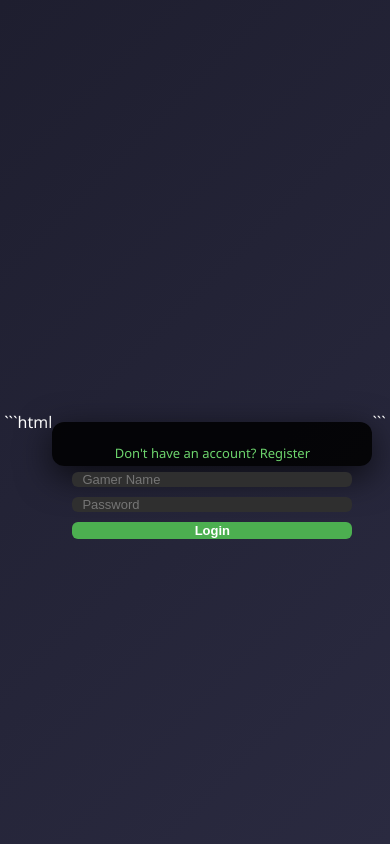
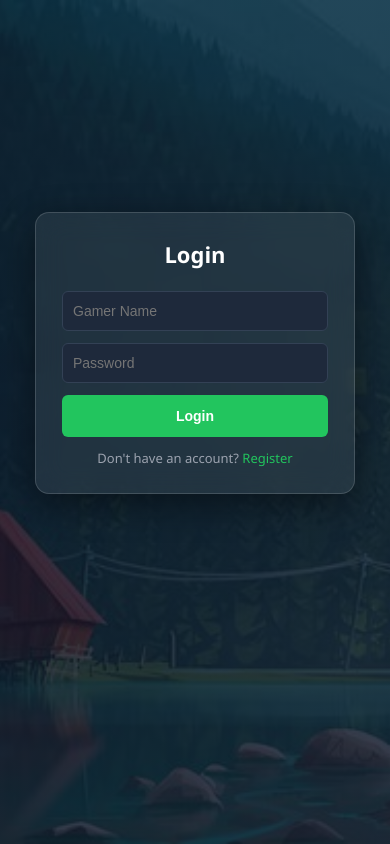
Before and after one commit to CodesCraft-404/Arcadify, a Django app: page / in a window 390 px wide. Run offline with Django 5.2, Linux system fonts and the light colour scheme.

Commit message:
Phone login and register UI2.4

````diff
--- a/accounts/templates/accounts/login_registration.html
+++ b/accounts/templates/accounts/login_registration.html
@@ -1,105 +1,138 @@
-```html
+{% load static %}
 <!DOCTYPE html>
 <html lang="en">
 <head>
 <meta charset="UTF-8">
 
-<meta name="viewport" content="width=device-width, initial-scale=1, maximum-scale=1">
+<meta name="viewport" content="width=device-width, initial-scale=1">
 
-<meta name="mobile-web-app-capable" content="yes">
-<meta name="apple-mobile-web-app-capable" content="yes">
-<meta name="apple-mobile-web-app-status-bar-style" content="black-translucent">
-<meta name="theme-color" content="#000000">
-
-<title>Login / Registration</title>
+<title>Arcade Login</title>
 
 <style>
 
-/* ----- BODY ----- */
+/* ---------- GLOBAL ---------- */
+
 body{
     margin:0;
     font-family:'Segoe UI',Tahoma,Geneva,Verdana,sans-serif;
-    background:linear-gradient(135deg,#1e1e2f,#2a2a40);
-    color:#fff;
+
+    background:
+        linear-gradient(rgba(15,23,42,0.75), rgba(15,23,42,0.85)),
+        url("{% static 'images/login_bg.jpg' %}");
+
+    background-size:cover;
+    background-position:center;
+    background-attachment:fixed;
+
     height:100vh;
+
     display:flex;
     justify-content:center;
     align-items:center;
-    overflow:hidden;
-    touch-action:manipulation;
+
+    color:white;
 }
 
-/* ----- CENTER CONTAINER ----- */
+/* ---------- CARD ---------- */
+
+/* ---------- CONTAINER ---------- */
+
 .container{
+    width:380px;
+    max-width:90%;
+    min-height:420px;
     position:relative;
-    width:100%;
-    max-width:380px;
 }
 
-/* ----- PANEL ----- */
+/* ---------- PANEL ---------- */
+
 .panel{
-    position:absolute;
-    inset:0;
 
-    padding:28px 24px;
+    padding:30px;
 
-    background:rgba(0,0,0,0.88);
-    border-radius:12px;
+    border-radius:14px;
 
-    box-shadow:0 10px 35px rgba(0,0,0,0.7);
+    background:rgba(255,255,255,0.08);
+
+    backdrop-filter:blur(14px);
+    -webkit-backdrop-filter:blur(14px);
+
+    border:1px solid rgba(255,255,255,0.15);
+
+    box-shadow:
+    0 10px 35px rgba(0,0,0,0.45);
 
     display:flex;
     flex-direction:column;
     gap:12px;
-
-    text-align:center;
-
-    opacity:0;
-    transform:scale(0.96);
-    pointer-events:none;
-
-    transition:all .35s ease;
+    display:none;
 }
 
-/* ACTIVE PANEL */
+.panel.active{
+    display:flex;
+}
+
+@keyframes panelFade{
+    from{
+        opacity:0;
+        transform:scale(.97);
+    }
+    to{
+        opacity:1;
+        transform:scale(1);
+    }
+}
+
+
 .panel.active{
     opacity:1;
     transform:scale(1);
     pointer-events:auto;
 }
 
-/* ----- INPUTS ----- */
+/* ---------- TITLE ---------- */
+
+.title{
+    font-size:22px;
+    font-weight:600;
+    text-align:center;
+    margin-bottom:10px;
+}
+
+/* ---------- INPUT ---------- */
+
 input{
     width:100%;
     height:40px;
-    padding:0 10px;
+
+    background:#1e293b;
+    border:1px solid #334155;
 
     border-radius:6px;
-    border:none;
 
-    background:#2f2f2f;
-    color:#fff;
+    padding:0 10px;
+    color:white;
 
     font-size:14px;
+
     box-sizing:border-box;
 }
 
 input:focus{
     outline:none;
-    background:#3a3a3a;
+    border-color:#22c55e;
 }
 
-/* ----- BUTTON ----- */
+/* ---------- BUTTON ---------- */
+
 button{
-    width:100%;
     height:42px;
-
     border:none;
     border-radius:6px;
 
-    background:#4caf50;
+    background:#22c55e;
+    color:white;
 
-    color:white;
     font-weight:600;
     font-size:14px;
 
@@ -107,53 +140,41 @@ button{
 }
 
 button:hover{
-    background:#43a047;
+    background:#16a34a;
 }
 
-/* ----- SWITCH ----- */
+/* ---------- SWITCH ---------- */
+
 .switch{
-    color:#6dd46d;
+    text-align:center;
     font-size:13px;
+    color:#9ca3af;
     cursor:pointer;
 }
 
-/* ----- ERROR ----- */
-.error{
-    color:#ff5b5b;
-    font-size:12px;
+.switch span{
+    color:#22c55e;
 }
 
-/* ----- MOBILE ----- */
-@media (max-width:600px){
+/* ---------- ERROR ---------- */
 
-    .container{
-        max-width:320px;
-    }
-
-    .panel{
-        padding:22px 20px;
-        gap:10px;
-    }
-
-    input{
-        height:36px;
-        font-size:13px;
-    }
-
-    button{
-        height:38px;
-        font-size:13px;
-    }
-
+.error{
+    color:#ef4444;
+    font-size:13px;
+    text-align:center;
 }
 
-/* ----- VERY SHORT SCREENS ----- */
-@media (max-height:500px){
+/* ---------- MOBILE ---------- */
 
-    body{
-        align-items:flex-start;
-        padding-top:20px;
-    }
+@media(max-width:500px){
+
+.container{
+    width:320px;
+}
+
+.panel{
+    padding:26px;
+}
 
 }
 
@@ -164,9 +185,11 @@ button:hover{
 
 <div class="container">
 
+<!-- LOGIN -->
+
 <div id="loginPanel" class="panel active">
 
-<span class="switch" onclick="togglePanel()">Don't have an account? Register</span>
+<div class="title">Login</div>
 
 {% if messages %}
 {% for message in messages %}
@@ -174,16 +197,22 @@ button:hover{
 {% endfor %}
 {% endif %}
 
-<input type="text" id="loginGamerName" placeholder="Gamer Name">
-<input type="password" id="loginPassword" placeholder="Password">
+<input id="loginGamerName" placeholder="Gamer Name">
+<input id="loginPassword" type="password" placeholder="Password">
 
 <button onclick="submitLogin()">Login</button>
 
+<div class="switch" onclick="togglePanel()">
+Don't have an account? <span>Register</span>
 </div>
+
+</div>
+
+<!-- REGISTER -->
 
 <div id="registerPanel" class="panel">
 
-<span class="switch" onclick="togglePanel()">Already have an account? Login</span>
+<div class="title">Register</div>
 
 {% if messages %}
 {% for message in messages %}
@@ -191,14 +220,18 @@ button:hover{
 {% endfor %}
 {% endif %}
 
-<input type="text" id="regName" placeholder="Your Name">
-<input type="text" id="regGamerName" placeholder="Gamer Name">
-<input type="number" id="regAge" placeholder="Age">
-<input type="email" id="regGmail" placeholder="Email">
-<input type="password" id="regPassword" placeholder="Password">
-<input type="password" id="regConfirmPassword" placeholder="Confirm Password">
+<input id="regName" placeholder="Your Name">
+<input id="regGamerName" placeholder="Gamer Name">
+<input id="regAge" type="number" placeholder="Age">
+<input id="regGmail" type="email" placeholder="Email">
+<input id="regPassword" type="password" placeholder="Password">
+<input id="regConfirmPassword" type="password" placeholder="Confirm Password">
 
-<button onclick="submitRegister()">Register</button>
+<button onclick="submitRegister()">Create Account</button>
+
+<div class="switch" onclick="togglePanel()">
+Already have an account? <span>Login</span>
+</div>
 
 </div>
 
@@ -206,55 +239,57 @@ button:hover{
 
 <script>
 
+/* PANEL SWITCH */
+
 function togglePanel(){
 
-const login=document.getElementById('loginPanel');
-const register=document.getElementById('registerPanel');
+const login=document.getElementById("loginPanel")
+const register=document.getElementById("registerPanel")
 
-login.classList.toggle('active');
-register.classList.toggle('active');
+login.classList.toggle("active")
+register.classList.toggle("active")
 
 }
 
-/* ----- LOGIN ----- */
+/* LOGIN */
 
 function submitLogin(){
 
-const form=document.createElement('form');
-form.method='POST';
+const form=document.createElement("form")
+form.method="POST"
 
 form.innerHTML=`
 <input type="hidden" name="csrfmiddlewaretoken" value="{{ csrf_token }}">
 <input type="hidden" name="login" value="1">
-<input type="hidden" name="gamer_name" value="${document.getElementById('loginGamerName').value}">
-<input type="hidden" name="password" value="${document.getElementById('loginPassword').value}">
-`;
+<input type="hidden" name="gamer_name" value="${loginGamerName.value}">
+<input type="hidden" name="password" value="${loginPassword.value}">
+`
 
-document.body.appendChild(form);
-form.submit();
+document.body.appendChild(form)
+form.submit()
 
 }
 
-/* ----- REGISTER ----- */
+/* REGISTER */
 
 function submitRegister(){
 
-const form=document.createElement('form');
-form.method='POST';
+const form=document.createElement("form")
+form.method="POST"
 
 form.innerHTML=`
 <input type="hidden" name="csrfmiddlewaretoken" value="{{ csrf_token }}">
 <input type="hidden" name="register" value="1">
-<input type="hidden" name="name" value="${document.getElementById('regName').value}">
-<input type="hidden" name="gamer_name" value="${document.getElementById('regGamerName').value}">
-<input type="hidden" name="age" value="${document.getElementById('regAge').value}">
-<input type="hidden" name="gmail" value="${document.getElementById('regGmail').value}">
-<input type="hidden" name="password" value="${document.getElementById('regPassword').value}">
-<input type="hidden" name="confirm_password" value="${document.getElementById('regConfirmPassword').value}">
-`;
+<input type="hidden" name="name" value="${regName.value}">
+<input type="hidden" name="gamer_name" value="${regGamerName.value}">
+<input type="hidden" name="age" value="${regAge.value}">
+<input type="hidden" name="gmail" value="${regGmail.value}">
+<input type="hidden" name="password" value="${regPassword.value}">
+<input type="hidden" name="confirm_password" value="${regConfirmPassword.value}">
+`
 
-document.body.appendChild(form);
-form.submit();
+document.body.appendChild(form)
+form.submit()
 
 }
 
@@ -262,4 +297,3 @@ form.submit();
 
 </body>
 </html>
-```
--- a/mysite/settings.py
+++ b/mysite/settings.py
@@ -116,6 +116,9 @@ USE_TZ = True
 # Static files
 STATIC_URL = '/static/'
 STATIC_ROOT = BASE_DIR / 'staticfiles'
+STATICFILES_DIRS = [
+    BASE_DIR / "static"
+]
 
 MIDDLEWARE = [
     'django.middleware.security.SecurityMiddleware',
````
Also changed, not shown: static/images/login_bg.jpg (added).
